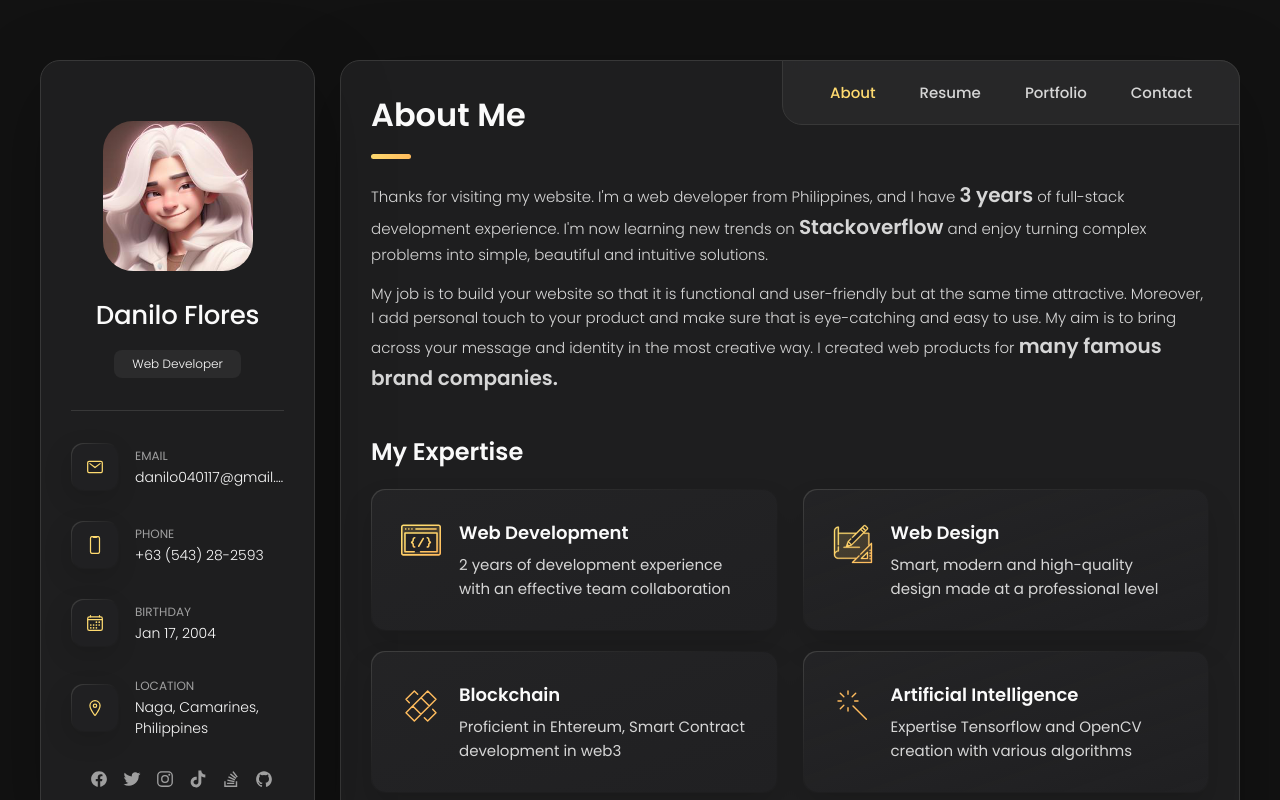
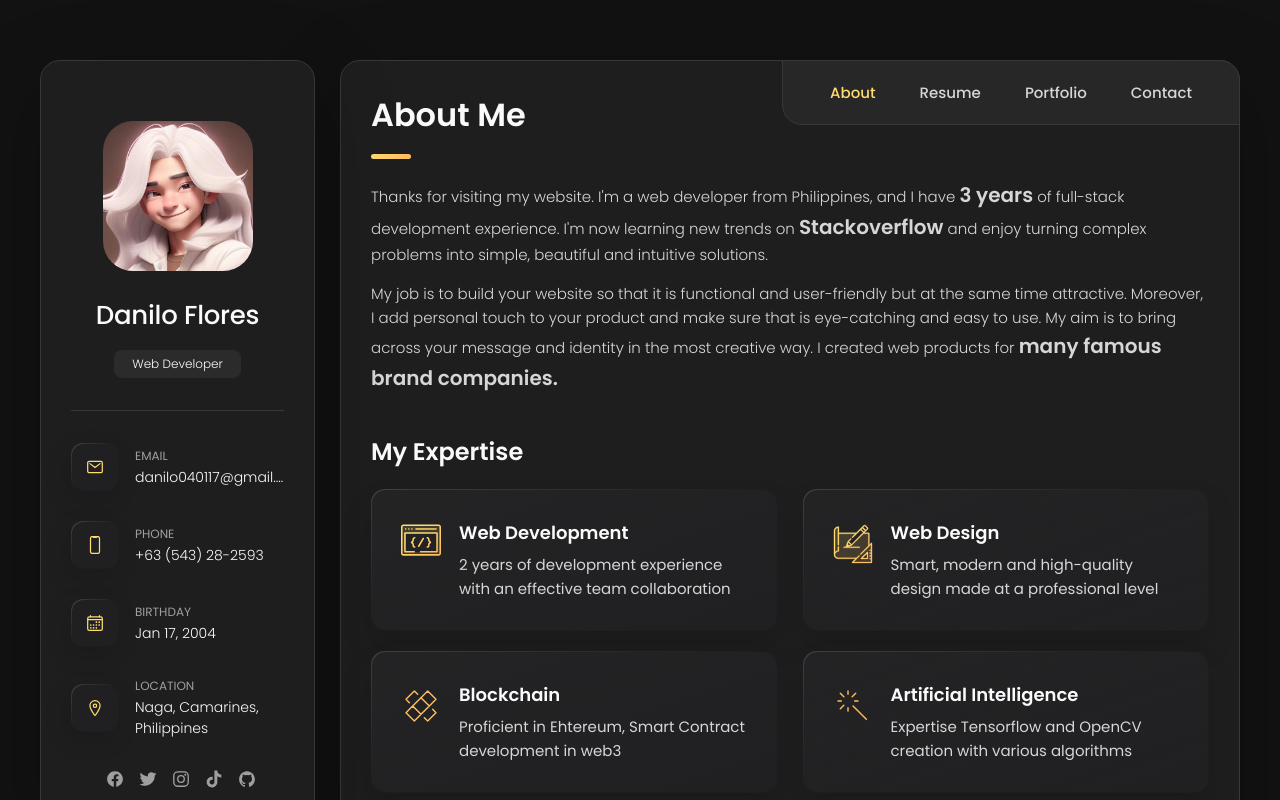
Before and after one commit to danilo-flores/danilo-flores.github.io, a plain HTML site: page index.html in a window 1280 px wide. Shown: the top 800 px of the page. Drawn offline with nearby package versions, Linux system fonts and the light colour scheme.

Commit message:
remove stackoverflow

```diff
--- a/index.html
+++ b/index.html
@@ -155,12 +155,6 @@
           <li class="social-item">
             <a href="https://www.tiktok.com/@danilo040117" target="_blank" class="social-link">
               <ion-icon name="logo-tiktok"></ion-icon>
-            </a>
-          </li>
-
-          <li class="social-item">
-            <a href="https://stackoverflow.com/users/21692833/danilo-flores" target="_blank" class="social-link">
-              <ion-icon name="logo-stackoverflow"></ion-icon>
             </a>
           </li>
 
```
